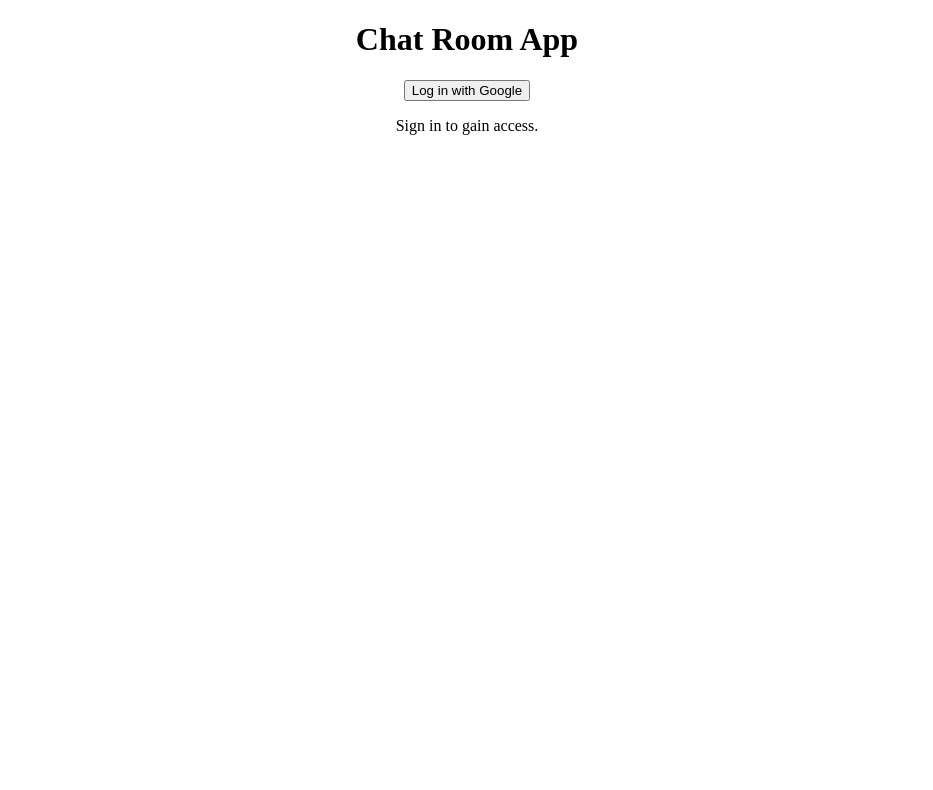
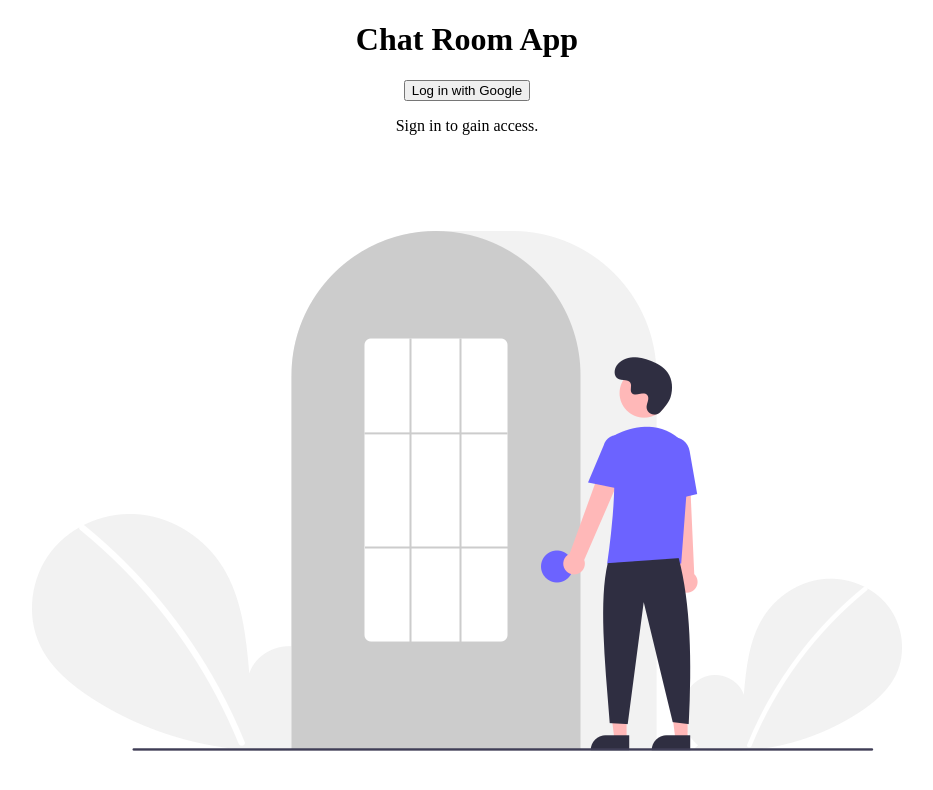
Before and after one commit to danielbutterfield/firebase-chat-app, a React (Create React App) app in the folder app/: page / in a window 1280 px wide. Shown: the top 790 px of the page, without its empty margins (173-1106 px from the left). Built offline with nearby package versions, Linux system fonts and the light colour scheme; no server answers.

Commit message:
Add image to front page

```diff
--- a/app/src/App.tsx
+++ b/app/src/App.tsx
@@ -6,6 +6,7 @@ import './App.css'
 import { useAuthState } from 'react-firebase-hooks/auth'
 import Button from './components/Button'
 import ChatRoom from './components/ChatRoom'
+import LoginImage from './assets/login.png'
 
 firebase.initializeApp({
   // GitHub don't track my config!
@@ -41,7 +42,14 @@ const App: React.FunctionComponent = () => {
       </header>
       <section>
         {!user ? (
-          <p>Sign in to gain access.</p>
+          <>
+            <p>Sign in to gain access.</p>
+            <img
+              className='login'
+              src={LoginImage}
+              alt='Person unlocking door'
+            />
+          </>
         ) : (
           <ChatRoom
             getTimestamp={getTimestamp}
```
Also changed, not shown: app/src/assets/login.png (added).
